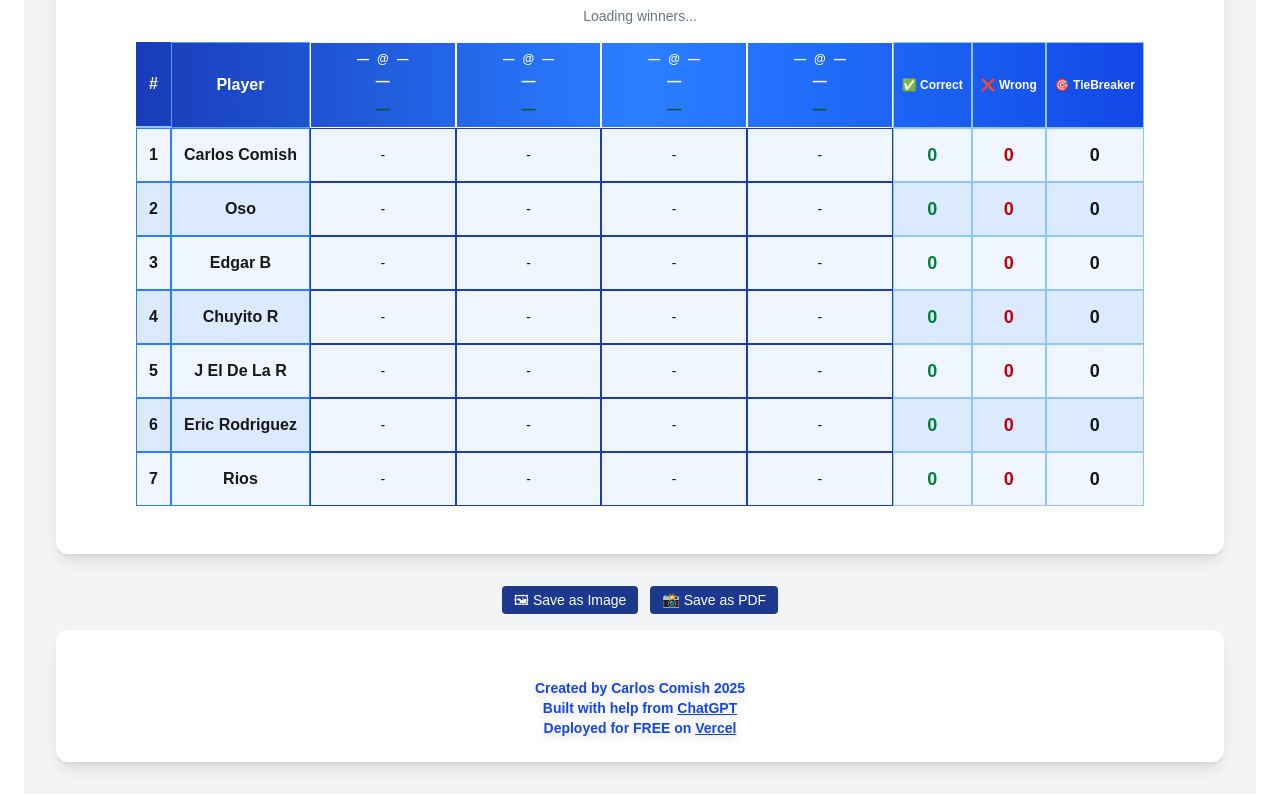
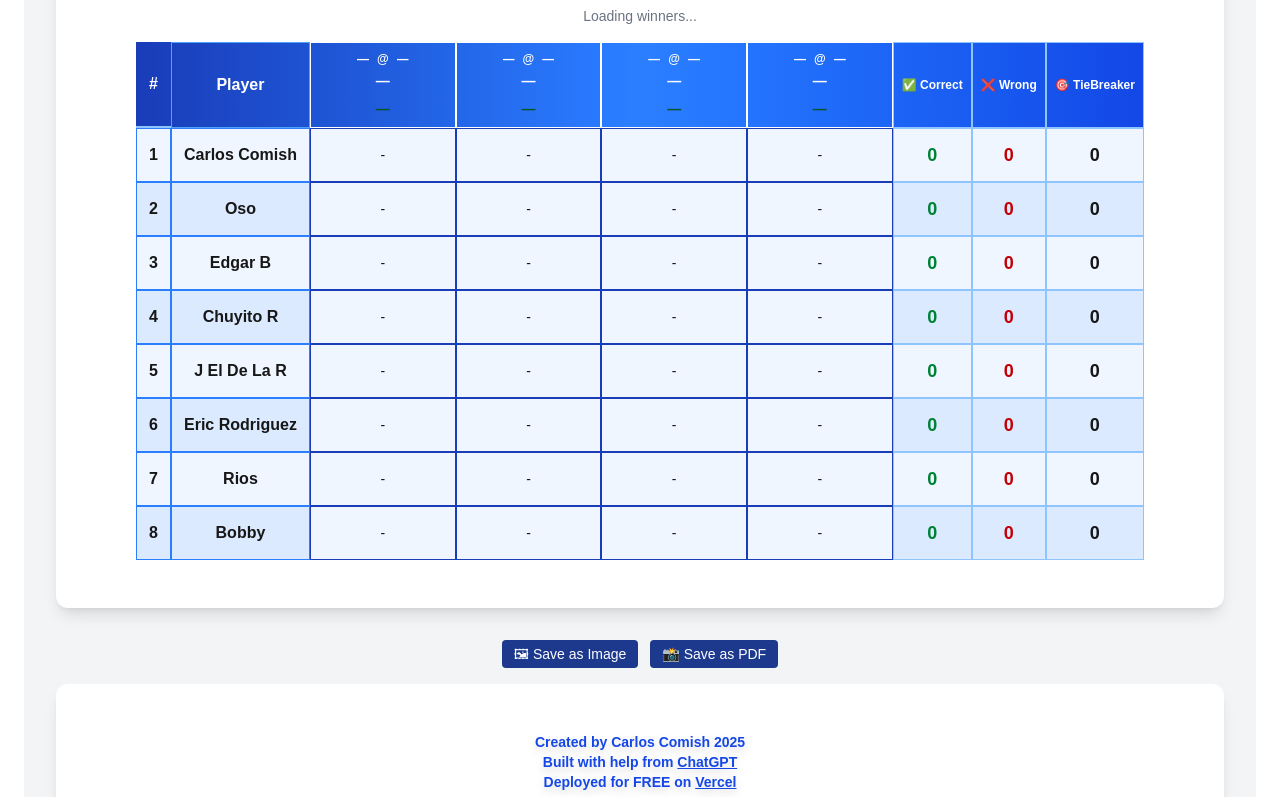
Before and after one commit to CarlosMartinezCM/pickEmTracker, a Next.js app: page / in a window 1280 px wide. Shown: the part 406-1203 px from the top of the page. Built offline with nearby package versions, Linux system fonts and the light colour scheme; no server answers.

Commit message:
added another player for DWW

```diff
--- a/app/components/PickEmBoard.tsx
+++ b/app/components/PickEmBoard.tsx
@@ -77,6 +77,7 @@ const initialPlayers: Player[] = [
   { name: "J El De La R", picks: ["-", "-", "-", "-"], tiebreaker: 0 },
   { name: "Eric Rodriguez", picks: ["-", "-", "-", "-"], tiebreaker: 0 },
   { name: "Rios", picks: ["-", "-", "-", "-"], tiebreaker: 0 },
+  { name: "Bobby", picks: ["-", "-", "-", "-"], tiebreaker: 0 },
 ];
 
 // Helper: calculate correct/wrong
```
